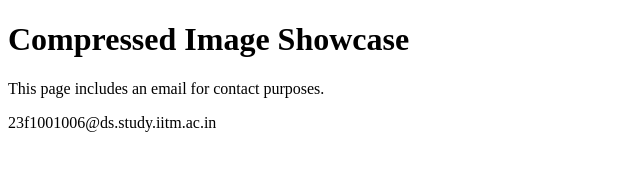
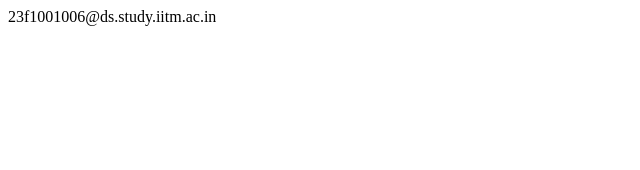
Before and after one commit to anup-04/compressed-image-showcase, a plain HTML site: page index.html in a window 1280 px wide. Shown: the whole page, without its empty margins (0-640 px from the left). Drawn offline with Linux system fonts and the light colour scheme.

Commit message:
Update index.html

```diff
--- a/index.html
+++ b/index.html
@@ -5,8 +5,6 @@
   <title>Compressed Image Showcase</title>
 </head>
 <body>
-  <h1>Compressed Image Showcase</h1>
-  <p>This page includes an email for contact purposes.</p>
   <!--email_off-->23f1001006@ds.study.iitm.ac.in<!--/email_off-->
 </body>
 </html>
```
